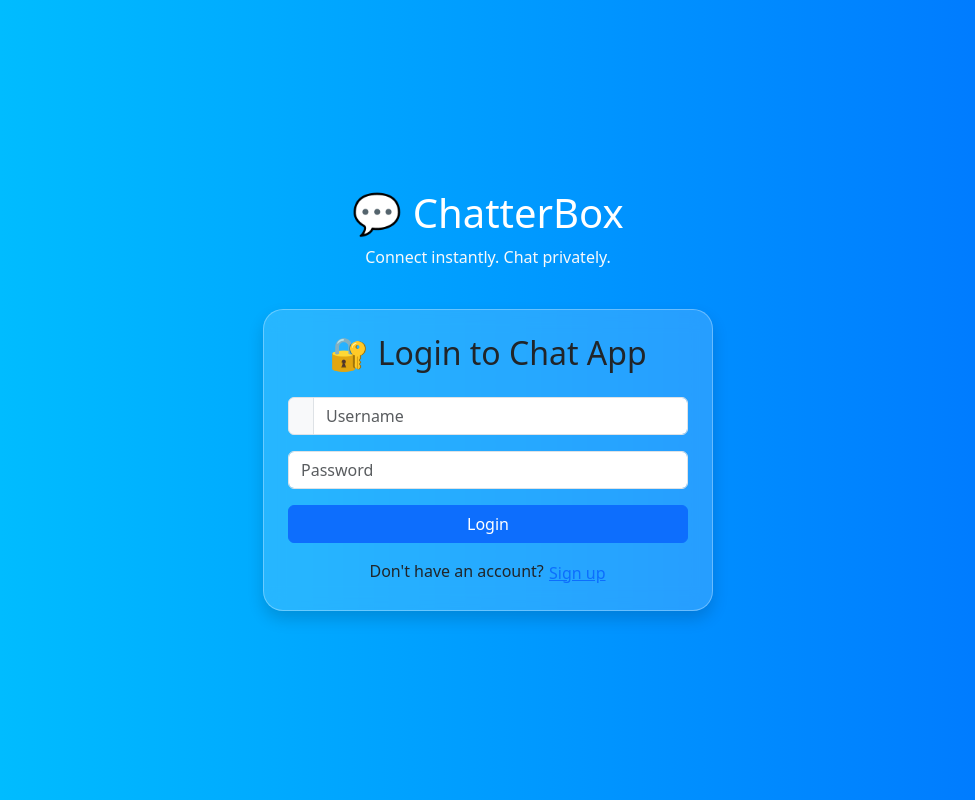
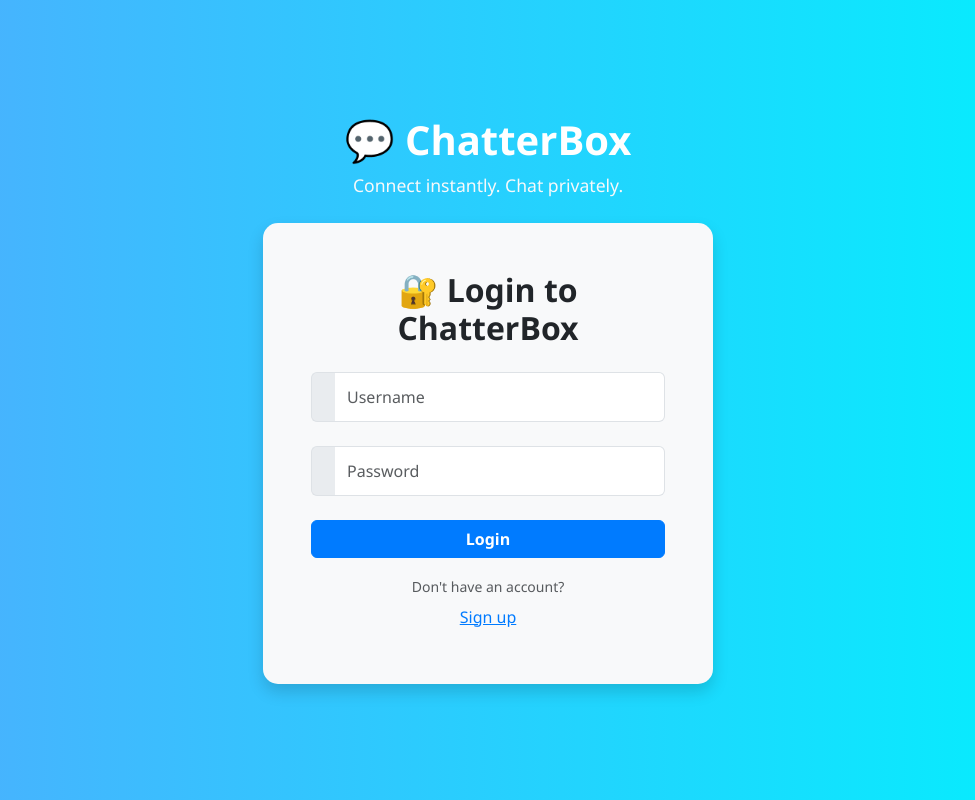
Before and after one commit to Garimasingh-17/chat-app, a React (Create React App) app in the folder chat-frontend/: page / in a window 1280 px wide. Shown: the whole page, without its empty margins (152-1127 px from the left). Built offline with nearby package versions, Linux system fonts and the light colour scheme; no server answers.

Commit message:
improved frontend of login page

```diff
--- a/chat-frontend/src/App.css
+++ b/chat-frontend/src/App.css
@@ -1,21 +1,58 @@
 body {
-  background: linear-gradient(to right, #00c6ff, #0072ff);
-  height: 100vh;
+  background: linear-gradient(to right, #4facfe, #00f2fe);
+  font-family: 'Segoe UI', Tahoma, Geneva, Verdana, sans-serif;
+  margin: 0;
+  padding: 0;
 }
+
+h1 {
+  font-size: 2.5rem;
+  font-weight: 700;
+}
+
+p {
+  font-size: 1.1rem;
+  font-weight: 300;
+  margin-bottom: 0;
+}
+
 .card {
-  background: rgba(255, 255, 255, 0.15);
-  backdrop-filter: blur(10px);
-  border-radius: 20px;
-  border: 1px solid rgba(255, 255, 255, 0.3);
+  background-color: #f8f9fa; /* light background for contrast */
+  border-radius: 15px;
+  border: none;
 }
-@keyframes fadeIn {
-  from { opacity: 0; transform: translateY(-20px); }
-  to { opacity: 1; transform: translateY(0); }
+
+.input-group-text {
+  background-color: #e9ecef;
+  border-right: none;
 }
-.card {
-  animation: fadeIn 0.8s ease-in;
+
+.form-control {
+  border-left: none;
+  padding: 0.75rem;
 }
+
+.btn-primary {
+  background-color: #007bff;
+  border-color: #007bff;
+  font-weight: 600;
+}
+
 .btn-primary:hover {
-  transform: scale(1.03);
-  box-shadow: 0 4px 20px rgba(0, 123, 255, 0.4);
+  background-color: #0056b3;
+  border-color: #0056b3;
 }
+
+.btn-link {
+  color: #007bff;
+  font-weight: 500;
+}
+
+.btn-link:hover {
+  color: #0056b3;
+  text-decoration: underline;
+}
+
+.text-danger {
+  font-weight: 500;
+}
--- a/chat-frontend/src/App.jsx
+++ b/chat-frontend/src/App.jsx
@@ -52,14 +52,12 @@ return (
 
 
     {!joined ? (
-      <div className="card shadow p-4 w-100" style={{ maxWidth: '450px' }}>
-        {/* form content */}
-
-          <h2 className="text-center mb-4">
-            {isSignup ? '📝 Sign Up' : '🔐 Login to Chat App'}
+      <div className="card shadow p-5 w-100" style={{ maxWidth: '450px' }}>
+  <h2 className="text-center mb-4 fw-bold">
+    {isSignup ? '📝 Create Your Account' : '🔐 Login to ChatterBox'}
   </h2>
 
-          <div className="input-group mb-3">
+  <div className="input-group mb-4">
     <span className="input-group-text">
       <i className="bi bi-person"></i>
     </span>
@@ -72,7 +70,10 @@ return (
     />
   </div>
 
-          <div className="mb-3">
+  <div className="input-group mb-4">
+    <span className="input-group-text">
+      <i className="bi bi-lock"></i>
+    </span>
     <input
       type="password"
       className="form-control"
@@ -82,24 +83,28 @@ return (
     />
   </div>
 
-          {error && <div className="text-danger text-center mb-2">{error}</div>}
+  {error && <div className="text-danger text-center mb-3">{error}</div>}
 
-          <div className="d-grid">
+  <div className="d-grid mb-3">
     <button className="btn btn-primary" onClick={handleAuth}>
       {isSignup ? 'Create Account' : 'Login'}
     </button>
   </div>
 
-          <div className="text-center mt-3">
-            {isSignup ? 'Already have an account?' : "Don't have an account?"}{' '}
+  <div className="text-center">
+    <small className="text-muted">
+      {isSignup ? 'Already have an account?' : "Don't have an account?"}
+    </small>
+    <br />
     <button
-              className="btn btn-link p-0"
+      className="btn btn-link"
       onClick={() => setIsSignup(!isSignup)}
     >
       {isSignup ? 'Login here' : 'Sign up'}
     </button>
   </div>
 </div>
+
       ) : (
         <ChatRoom username={username} allUsers={allUsers} />
       )}
--- a/chat-frontend/src/index.css
+++ b/chat-frontend/src/index.css
@@ -1,57 +1,107 @@
-/* Chat UI enhancements */
-.chat-header {
-  position: sticky;
-  top: 0;
-  background-color: #f8f9fa;
-  border-bottom: 1px solid #dee2e6;
-  z-index: 10;
+body {
+  font-family: 'Roboto', sans-serif;
 }
 
-.chat-input {
-  position: sticky;
-  bottom: 0;
-  background-color: #fff;
-  z-index: 10;
-  border-top: 1px solid #dee2e6;
-  padding: 10px;
+.sidebar {
+  background-color: #0d6efd; /* Consistent primary blue */
+  color: white;
 }
 
-.chat-box {
-  overflow-y: auto;
-  height: calc(90vh - 160px); /* adjust based on your header/footer height */
-  padding: 10px;
-  background: #f0f2f5;
-  border-radius: 5px;
+.message-bubble.user {
+  background-color: #d4edda; /* Soft green */
+}
+
+.message-bubble.other {
+  background-color: #e2e3e5; /* Light gray */
+}
+.user-list-item,
+.group-list-item {
+  padding: 12px 16px;
+  cursor: pointer;
+}
+
+.user-list-item:hover,
+.group-list-item:hover {
+  background-color: rgba(255, 255, 255, 0.1);
 }
 
 .message-bubble {
-  background: #fff;
-  border-radius: 8px;
-  padding: 10px 12px;
+  padding: 10px 14px;
+  margin-bottom: 8px;
+  line-height: 1.5;
+  border-radius: 12px;
   max-width: 70%;
-  box-shadow: 0 2px 4px rgba(0,0,0,0.08);
-  word-wrap: break-word;
+}
+.section-heading {
+  font-size: 1.1rem;
+  font-weight: 600;
+  padding: 10px 16px;
+  border-bottom: 1px solid rgba(255,255,255,0.1);
 }
 
-.message-from-me {
-  background: #dcfce7;
+.user-list-item,
+.group-list-item {
+  font-size: 0.95rem;
+  font-weight: 400;
+}
+.timestamp {
+  font-size: 0.75rem;
+  color: #999;
+  margin-left: 8px;
+}
+.message-bubble {
+  border-radius: 14px 14px 4px 14px;
+  box-shadow: 0 1px 2px rgba(0,0,0,0.1);
+}
+.status-dot {
+  width: 10px;
+  height: 10px;
+  border-radius: 50%;
+  display: inline-block;
+  margin-right: 8px;
+}
+.chat-input-container {
+  display: flex;
+  gap: 8px;
+  background-color: #f8f9fa;
+  border-radius: 8px;
+  padding: 8px;
+  box-shadow: 0 1px 4px rgba(0,0,0,0.1);
 }
 
-.message-from-other {
-  background: #f1f1f1;
+.chat-input-container input[type="text"] {
+  border: none;
+  outline: none;
+  flex: 1;
+  padding: 10px;
+  background: transparent;
 }
 
-.fade-in {
-  animation: fadeIn 0.3s ease-in;
+.chat-input-container:focus-within {
+  border: 1px solid #007bff;
 }
+.section-separator {
+  border-bottom: 1px solid rgba(255,255,255,0.1);
+}
+::-webkit-scrollbar {
+  width: 8px;
+}
+::-webkit-scrollbar-thumb {
+  background-color: #ccc;
+  border-radius: 10px;
+}
+@media (max-width: 768px) {
+  .sidebar {
+    flex-direction: row;
+    overflow-x: scroll;
+  }
 
-@keyframes fadeIn {
-  from {
-    opacity: 0;
-    transform: translateY(4px);
-  }
-  to {
-    opacity: 1;
-    transform: translateY(0);
+  .chat-area {
+    padding: 10px;
   }
 }
+.active-user {
+  background-color: rgba(255, 255, 255, 0.2);
+  border-left: 4px solid #fff;
+  font-weight: bold;
+}
```
Lines whose indentation alone changed are shown as unchanged.
